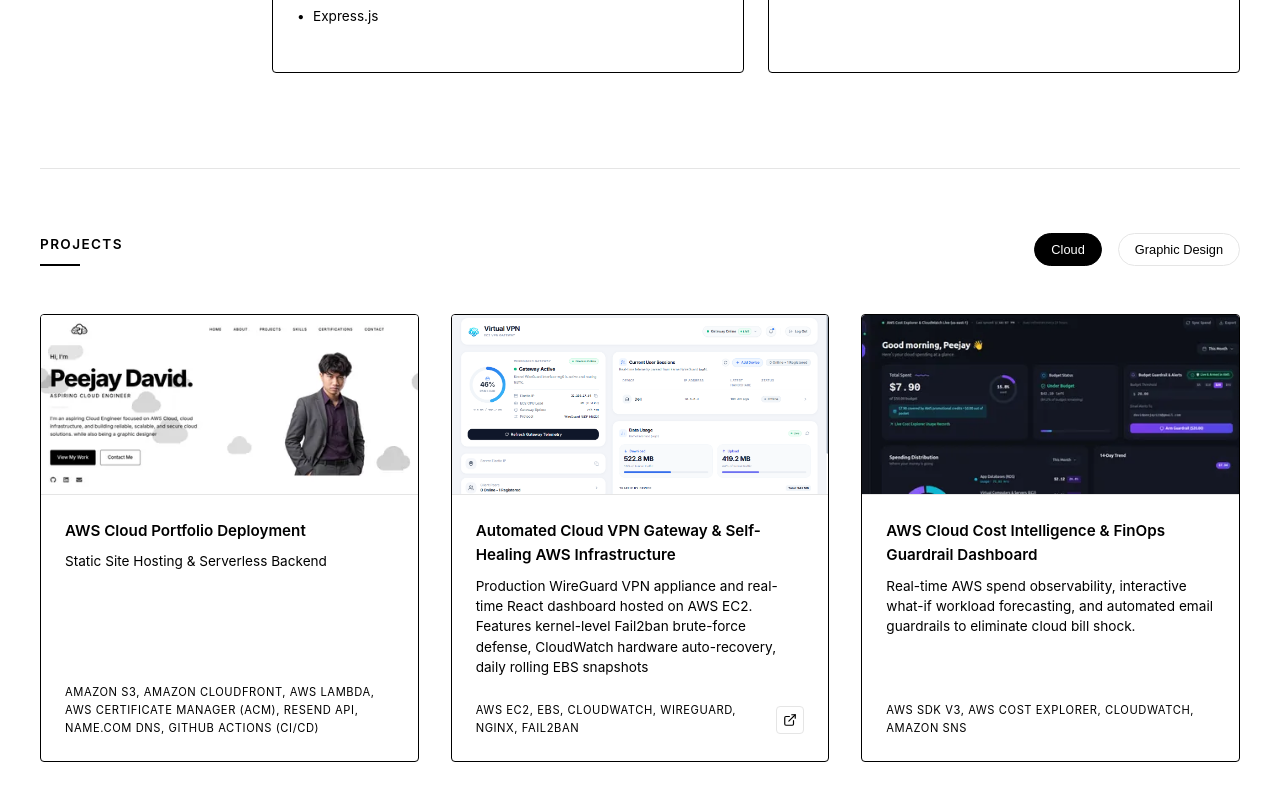
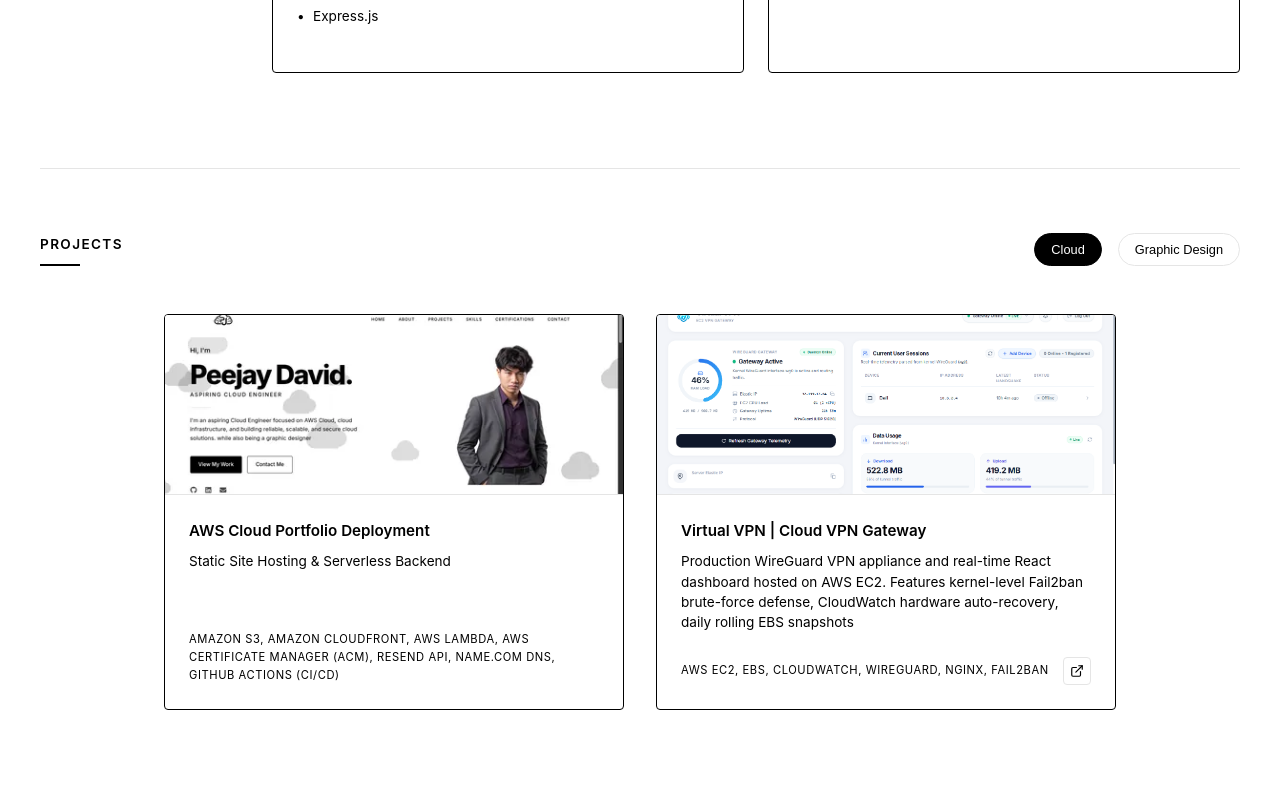
Before and after one commit to countervant/Portfolio, a React (Vite) app in the folder client/: page / in a window 1280 px wide. Shown: the part 1784-2584 px from the top of the page. Built offline with nearby package versions, Linux system fonts and the light colour scheme.

Commit message:
updated projects

```diff
--- a/client/src/components/PortfolioChatbot/PortfolioChatbot.jsx
+++ b/client/src/components/PortfolioChatbot/PortfolioChatbot.jsx
@@ -11,15 +11,15 @@
 import './PortfolioChatbot.css';
 
 const QUICK_PROMPTS = [
-  'What are you studying?',
+  'Tell me about your projects',
   'What tech stack do you use?',
-  'Tell me about this website',
+  'What certifications do you have?',
 ];
 
 const WELCOME_MESSAGE = {
   id: 'welcome',
   role: 'assistant',
-  content: "Hi! I'm Peejay's portfolio assistant. Ask me about his skills, studies, or this website.",
+  content: "Hi! I'm Peejay's portfolio assistant. Ask me about his projects, skills, certifications, or how to contact him.",
   excludeFromHistory: true,
 };
 
--- a/client/src/components/Projects/Projects.css
+++ b/client/src/components/Projects/Projects.css
@@ -38,6 +38,11 @@
   display: grid;
   grid-template-columns: repeat(3, 1fr);
   gap: 2rem;
+}
+
+.projects-grid-3col.projects-centered {
+  grid-template-columns: repeat(auto-fit, minmax(320px, 460px));
+  justify-content: center;
 }
 
 .project-item {
@@ -156,7 +161,8 @@
 }
 
 @media (max-width: 768px) {
-  .projects-grid-3col {
+  .projects-grid-3col,
+  .projects-grid-3col.projects-centered {
     grid-template-columns: 1fr;
   }
 
--- a/client/src/components/Projects/Projects.jsx
+++ b/client/src/components/Projects/Projects.jsx
@@ -36,7 +36,7 @@
         </div>
       </div>
 
-      <div className="projects-grid-3col">
+      <div className={`projects-grid-3col ${filteredProjects.length <= 2 ? 'projects-centered' : ''}`}>
         {filteredProjects.map((project) => (
           <div className="project-item" key={project.id}>
             <div className="project-img-placeholder">
--- a/client/src/data.js
+++ b/client/src/data.js
@@ -74,7 +74,7 @@
   },
   {
     id: 2,
-    title: "Automated Cloud VPN Gateway & Self-Healing AWS Infrastructure",
+    title: "Virtual VPN | Cloud VPN Gateway",
     subtitle: "Production WireGuard VPN appliance and real-time React dashboard hosted on AWS EC2. Features kernel-level Fail2ban brute-force defense, CloudWatch hardware auto-recovery, daily rolling EBS snapshots",
     techStack: "AWS EC2, EBS, CloudWatch, WireGuard, Nginx, Fail2ban",
     image: "/images/Project 2.png",
@@ -83,15 +83,6 @@
   },
   {
     id: 3,
-    title: "AWS Cloud Cost Intelligence & FinOps Guardrail Dashboard",
-    subtitle: "Real-time AWS spend observability, interactive what-if workload forecasting, and automated email guardrails to eliminate cloud bill shock.",
-    techStack: "AWS SDK v3, AWS Cost Explorer, CloudWatch, Amazon SNS",
-    image: "/images/project-finops-960.v1.webp",
-    imageSrcSet: "/images/project-finops-480.v1.webp 480w, /images/project-finops-960.v1.webp 960w",
-    category: "Cloud"
-  },
-  {
-    id: 4,
     title: "Brand Identity Design",
     subtitle: "logo and brand guidelines",
     techStack: "Illustrator, Photoshop",
@@ -99,7 +90,7 @@
     category: "Graphic Design"
   },
   {
-    id: 5,
+    id: 4,
     title: "Social Media Campaign",
     subtitle: "marketing visual assets",
     techStack: "Figma, Photoshop",
@@ -107,7 +98,7 @@
     category: "Graphic Design"
   },
   {
-    id: 6,
+    id: 5,
     title: "UI/UX Mockups",
     subtitle: "web app interface design",
     techStack: "Figma",
@@ -115,7 +106,7 @@
     category: "Graphic Design"
   },
   {
-    id: 7,
+    id: 6,
     title: "Print Brochure",
     subtitle: "event promotional material",
     techStack: "InDesign, Illustrator",
@@ -123,7 +114,7 @@
     category: "Graphic Design"
   },
   {
-    id: 8,
+    id: 7,
     title: "Poster Design",
     subtitle: "typographic poster series",
     techStack: "Photoshop, Illustrator",
@@ -131,7 +122,7 @@
     category: "Graphic Design"
   },
   {
-    id: 9,
+    id: 8,
     title: "Packaging Design",
     subtitle: "product box concepts",
     techStack: "Illustrator, Dimension",
```
Also changed, not shown: 1 other file (tests, documents, lock files or other folders).
